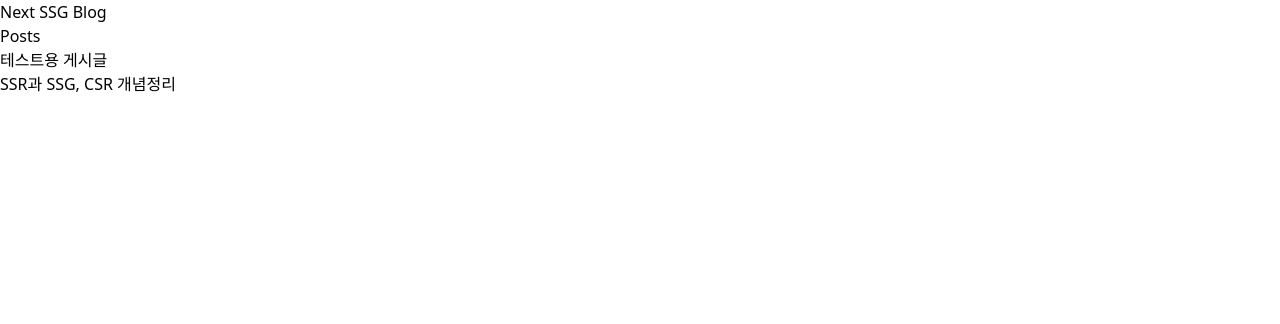
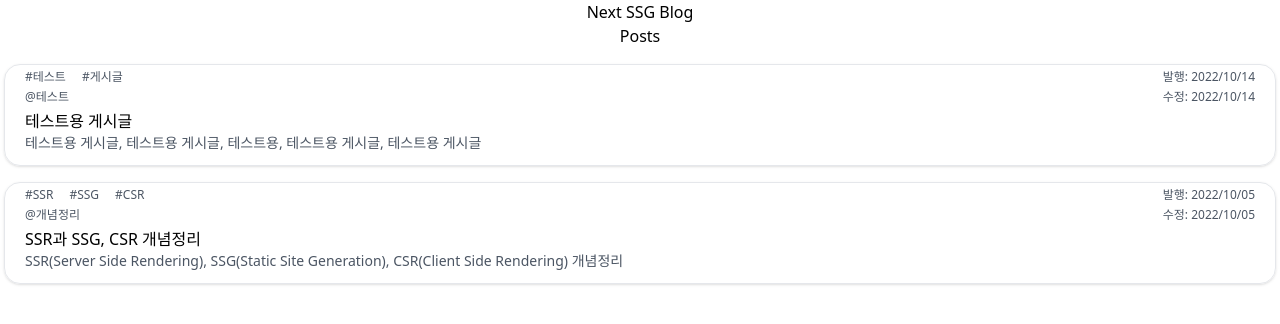
Before and after one commit to ysjkof/blog, a Next.js app: page / in a window 1280 px wide. Shown: the top 324 px of the page. Built offline with nearby package versions, Linux system fonts and the light colour scheme; no server answers.

Commit message:
chore: css 스타일링 개선

```diff
--- a/pages/[post].tsx
+++ b/pages/[post].tsx
@@ -6,6 +6,8 @@
 import { getMetadatas, getPostFiles } from '../utils/posts.utils';
 import { Params } from 'next/dist/shared/lib/router/utils/route-matcher';
 import { parseMarkdown } from '../utils/markdown.utils';
+import Head from 'next/head';
+import Loading from '../components/Loading';
 
 export async function getStaticPaths() {
   const postFiles = getPostFiles();
@@ -37,42 +39,47 @@
   };
 }
 
+function SmallList({ lists, symbol }: { lists?: string[]; symbol: '#' | '@' }) {
+  return (
+    <ul className="flex justify-end gap-6">
+      {lists?.map((list, i) => (
+        <li key={i}>
+          {symbol}
+          {list}
+        </li>
+      ))}
+    </ul>
+  );
+}
+
 function Main() {
   const { query } = useRouter();
   const { data } = useSWR<Post>(`/api/posts/${query.post || null}`, fetcher);
 
+  if (!data) return <Loading />;
+  const { categories, lastModifiedAt, post, publishedDate, tags, title } = data;
   return (
-    <main>
-      <header>
-        <div>
-          <span>{data?.title}</span>
-        </div>
-        <div>
-          <span>{data?.date}</span>
-        </div>
-        <div>
-          <span>분류</span>
-          <ul>
-            {data?.categories.map((category: string) => (
-              <li key={category} style={{ display: 'block' }}>
-                {category}
-              </li>
-            ))}
-          </ul>
-        </div>
-        <div>
-          <span>태그</span>
-          <ul>
-            {data?.tags.map((tag: string) => (
-              <li key={tag} style={{ display: 'block' }}>
-                {tag}
-              </li>
-            ))}
-          </ul>
-        </div>
-      </header>
-      <article dangerouslySetInnerHTML={{ __html: data?.post || '' }}></article>
-    </main>
+    <>
+      <Head>
+        <title>{title || '게시글'}</title>
+      </Head>
+      <main className="mx-auto">
+        <header className="text-gray-600 border-b px-10 text-sm">
+          <div className="flex justify-end gap-6">
+            <span>발행: {publishedDate}</span>
+            <span>수정: {lastModifiedAt}</span>
+          </div>
+          <SmallList lists={tags} symbol="#" />
+          <SmallList lists={categories} symbol="@" />
+          <h1 className="text-3xl text-center font-semibold">{title}</h1>
+        </header>
+
+        <article
+          dangerouslySetInnerHTML={{ __html: post || '' }}
+          className="prose mx-auto my-10"
+        />
+      </main>
+    </>
   );
 }
 
--- a/pages/index.tsx
+++ b/pages/index.tsx
@@ -24,14 +24,45 @@
 
   return (
     <main>
-      <h1>Next SSG Blog</h1>
-      <h2>Posts</h2>
-      <ul>
-        {data?.map((post) => (
-          <li key={post.title}>
-            <Link href={post.pathname}>{post.title}</Link>
-          </li>
-        ))}
+      <h1 className="text-center">Next SSG Blog</h1>
+      <h2 className="text-center">Posts</h2>
+      <ul className="h-full w-full space-y-4 py-4 px-1">
+        {data?.map((post) => {
+          const {
+            categories,
+            description,
+            lastModifiedAt,
+            pathname,
+            publishedDate,
+            tags,
+            title,
+          } = post;
+          return (
+            <li
+              key={title}
+              className="post-title w-full rounded-2xl border px-5 py-1 shadow hover:border-transparent hover:ring-2 hover:ring-blue-500"
+            >
+              <div className="mb-1 flex justify-between text-xs text-gray-600">
+                <ul className="flex gap-4">
+                  {tags.map((tag) => (
+                    <li key={tag}>#{tag}</li>
+                  ))}
+                </ul>
+                <span>발행: {publishedDate}</span>
+              </div>
+              <div className="mb-1 flex text-xs justify-between text-gray-600">
+                <ul className="flex gap-4">
+                  {categories.map((tag) => (
+                    <li key={tag}>@{tag}</li>
+                  ))}
+                </ul>
+                <span>수정: {lastModifiedAt}</span>
+              </div>
+              <Link href={pathname}>{title}</Link>
+              <p className="mb-2 text-sm text-gray-600">{description}</p>
+            </li>
+          );
+        })}
       </ul>
     </main>
   );
```
